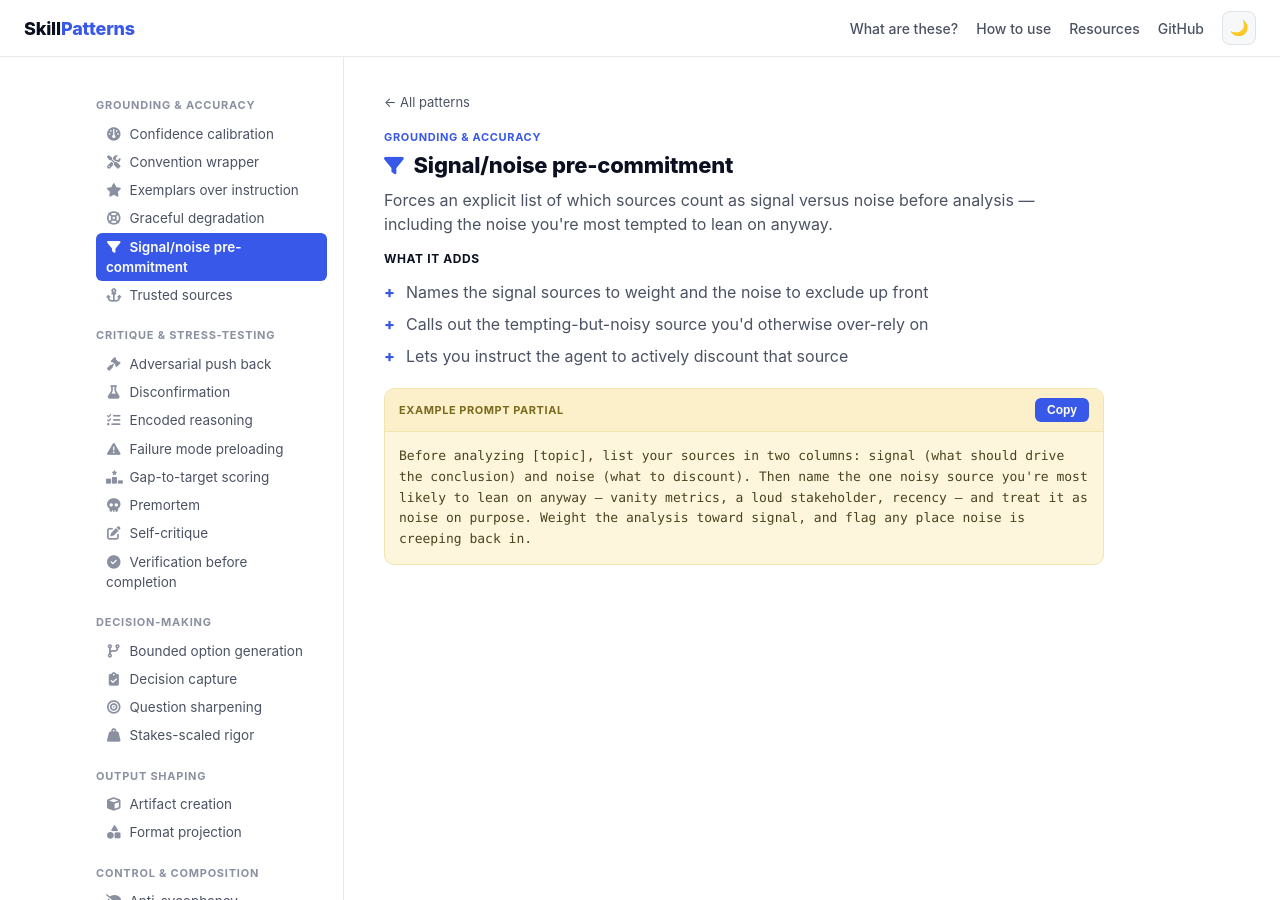
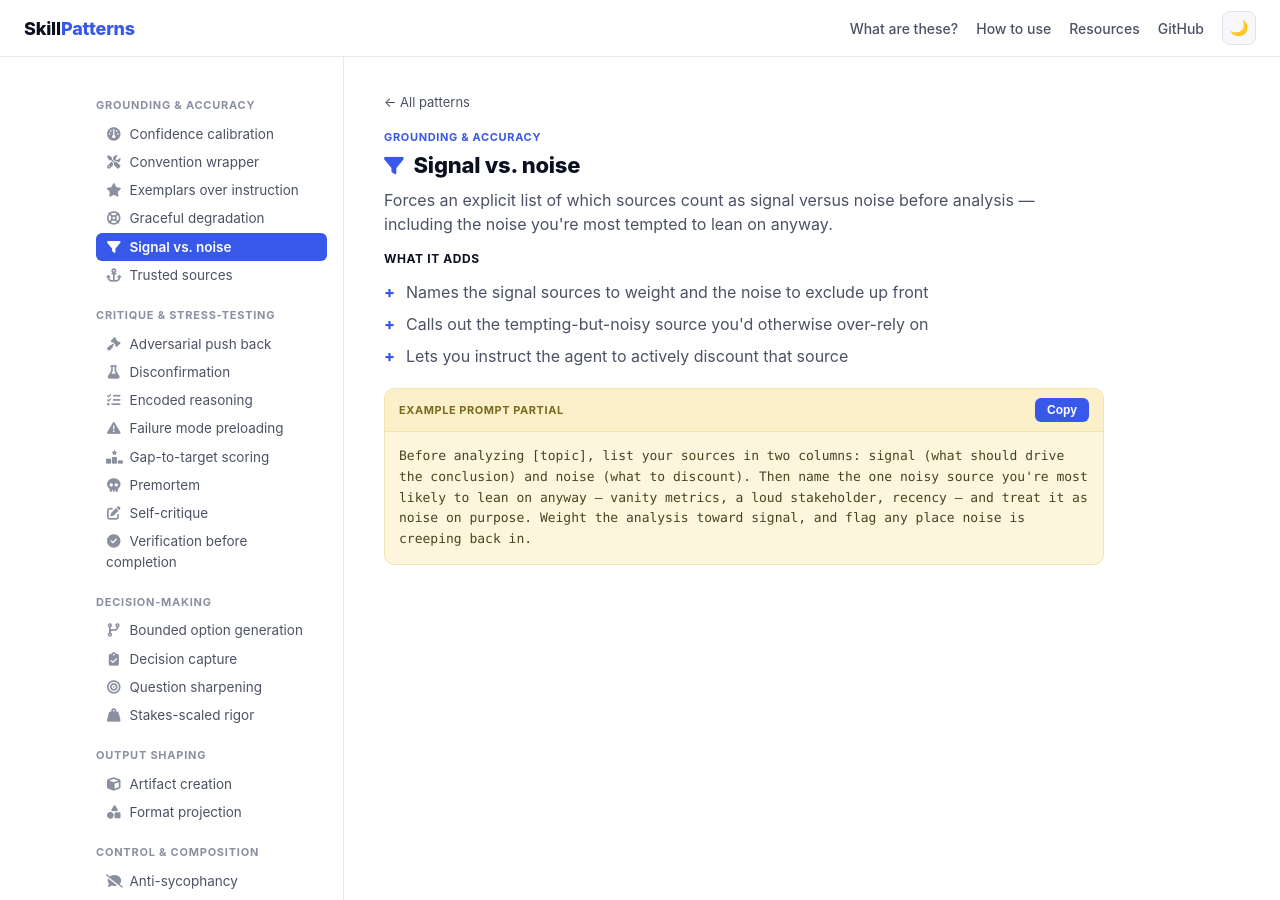
Before and after one commit to borkweb/skill-patterns, a Jekyll site: the page built from _patterns/signal-noise-pre-commitment.md, in a window 1280 px wide and 900 px high. Built offline with Jekyll 4.4.1, drawn with Linux system fonts in a browser that asks for light colours.

Commit message:
feat: rename 'Signal/noise pre-commitment' to 'Signal vs. noise'

```diff
--- a/_patterns/signal-noise-pre-commitment.md
+++ b/_patterns/signal-noise-pre-commitment.md
@@ -1,5 +1,5 @@
 ---
-title: "Signal/noise pre-commitment"
+title: "Signal vs. noise"
 slug: signal-noise-pre-commitment
 icon: "fa-solid fa-filter"
 category: grounding
```
